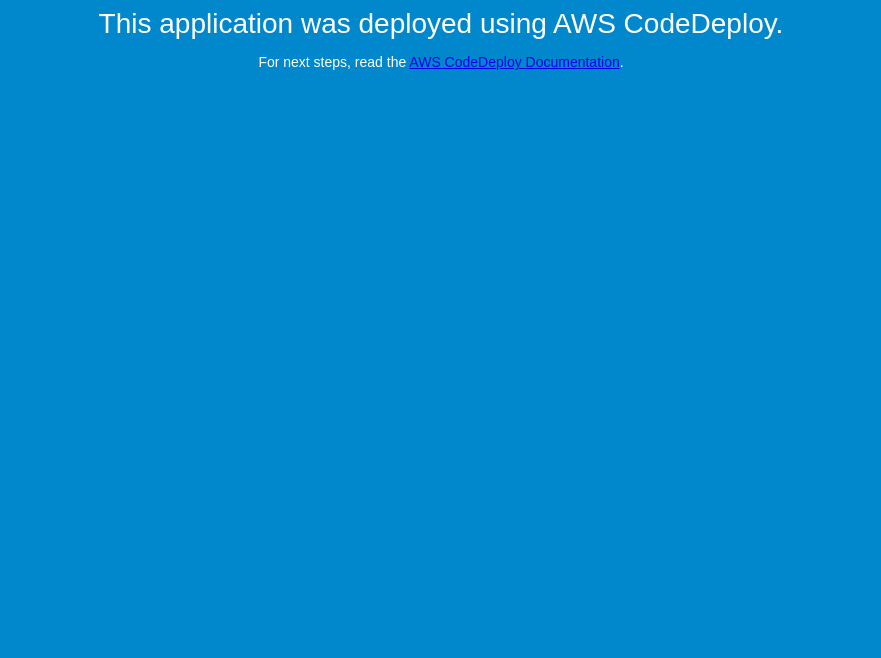
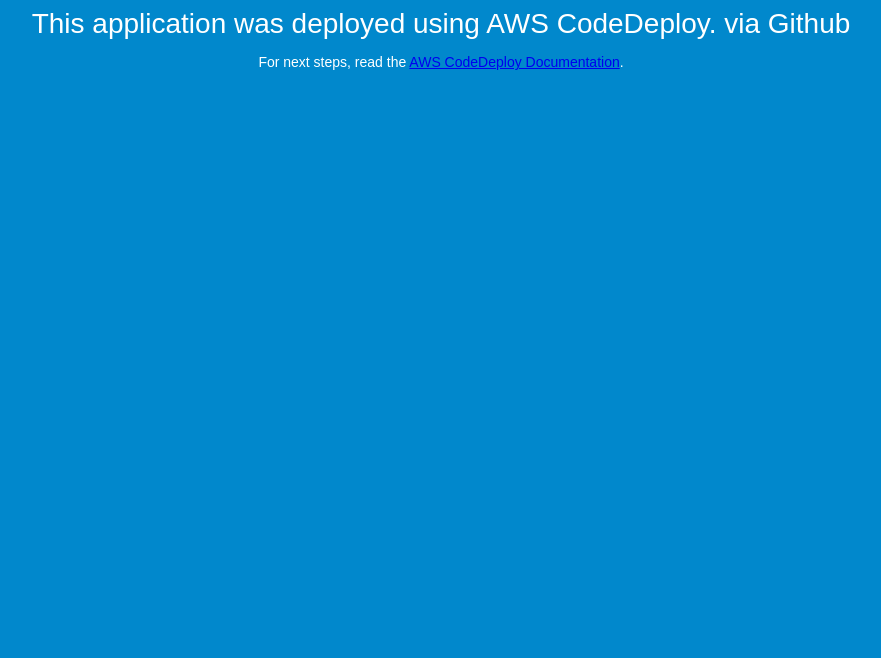
Before and after one commit to jackp/CodeDeployTest, a plain HTML site: page index.html in a window 1280 px wide. Shown: the part 142-800 px from the top of the page, without its empty margins (199-1080 px from the left). Drawn offline with Linux system fonts and the light colour scheme.

Commit message:
Update index.html

```diff
--- a/index.html
+++ b/index.html
@@ -27,7 +27,7 @@
 <body>
   <div align="center">
     <h1>Congratulations</h1>
-    <h2>This application was deployed using AWS CodeDeploy.</h2>
+    <h2>This application was deployed using AWS CodeDeploy. via Github</h2>
     <p>For next steps, read the <a href="http://aws.amazon.com/documentation/codedeploy">AWS CodeDeploy Documentation</a>.</p>
   </div>
 </body>
```
